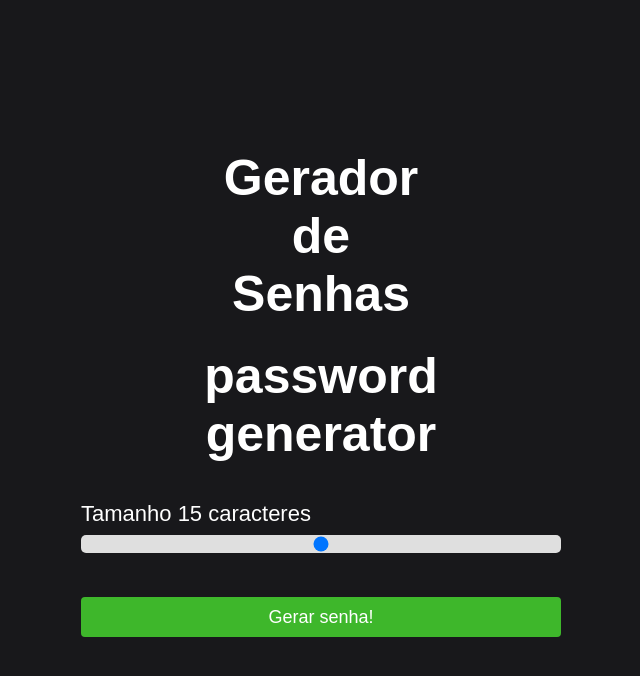
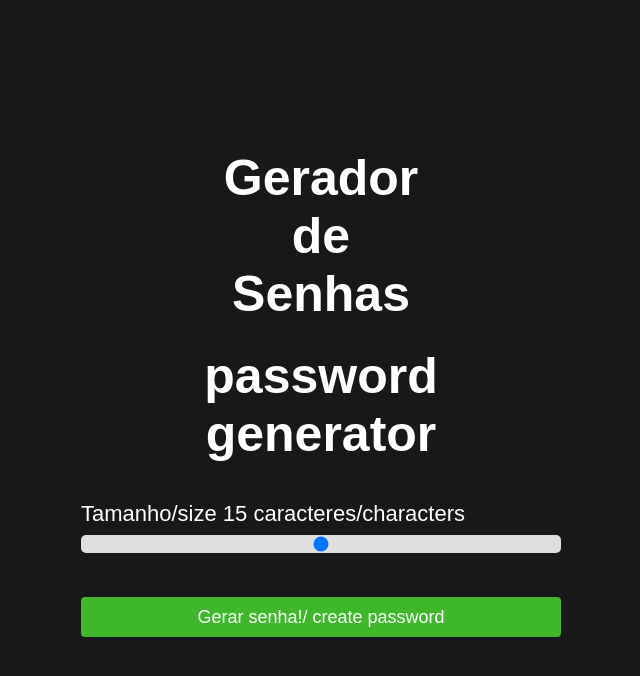
Before and after one commit to Nicholasfilipe/gerador-de-senhas, a plain HTML site: page index.html in a window 1280 px wide. Shown: the whole page, without its empty margins (319-959 px from the left). Drawn offline with Linux system fonts and the light colour scheme.

Commit message:
nova adição ingles

```diff
--- a/index.html
+++ b/index.html
@@ -12,10 +12,10 @@
     <h2 class="logo">Gerador de Senhas</h2>
     <h3 class="logo">password generator</h3>
     <main class="container-input">
-        <span>Tamanho <span id="valor"></span> caracteres</span>
+        <span>Tamanho/size <span id="valor"></span> caracteres/characters</span>
         <input type="range" id="slider" class="slider" min="5" max="25" value="15">
 
-        <button id="button" class="button-cta" onclick="generatePassword()">Gerar senha!</button>
+        <button id="button" class="button-cta" onclick="generatePassword()">Gerar senha!/ create password</button>
     </main>
 
 
--- a/index.js
+++ b/index.js
@@ -25,6 +25,6 @@ function generatePassword (){
     newPassword = pass
 }
 function copyPassword(){
-    alert("Senha copiada!😎😉")
+    alert("Senha copiada!😎😉", "password copied😎😉" )
     navigator.clipboard.writeText(newPassword)
 }
```
